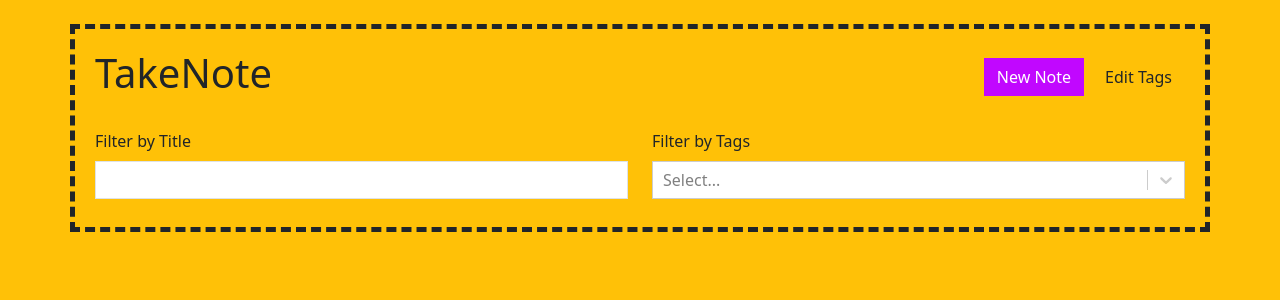
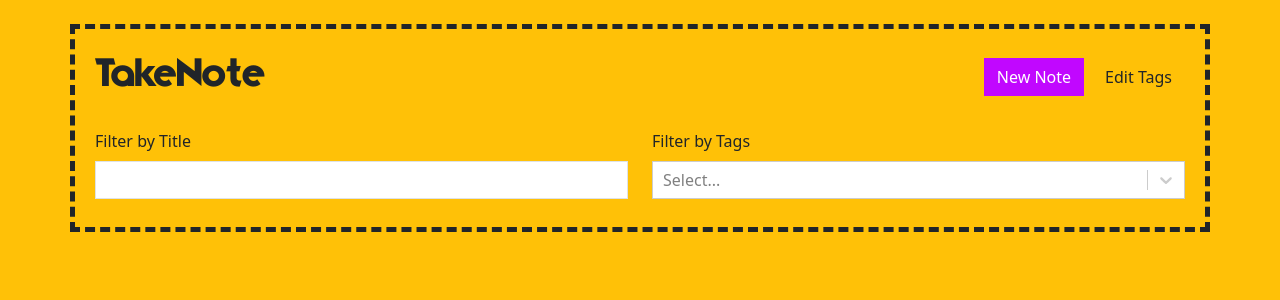
Before and after one commit to kdando/TakeNote, a React (Vite) app: page / in a window 1280 px wide. Shown: the top 300 px of the page. Built offline with nearby package versions, Linux system fonts and the light colour scheme.

Commit message:
custom font for headings

```diff
--- a/src/index.css
+++ b/src/index.css
@@ -1,4 +1,17 @@
 /* UNIVERSAL STYLING */
+
+/* FONT IMPORT AND SETTING */
+
+@font-face {
+  font-family: 'Typographica';
+  src: url('/src/assets/fonts/Typographica-Blp5.ttf'), format('truetype');
+}
+
+h1 {
+  font-family: 'Typographica', sans-serif;
+}
+
+
 
 /* REMOVE ROUNDED CORNERS FROM EVERYTHING */
 * {
```
Also changed, not shown: src/assets/fonts/Typographica-Blp5.ttf (added).
